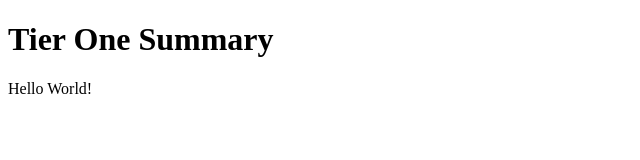
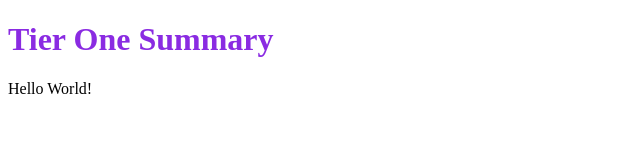
Before and after one commit to toddcmccoy/tier1-summary-video, a plain HTML site: page index.html in a window 1280 px wide. Shown: the whole page, without its empty margins (0-640 px from the left). Drawn offline with Linux system fonts and the light colour scheme.

Commit message:
created CSS file

```diff
--- a/index.html
+++ b/index.html
@@ -4,6 +4,8 @@
     <meta charset="UTF-8">
     <meta http-equiv="X-UA-Compatible" content="IE=edge">
     <meta name="viewport" content="width=device-width, initial-scale=1.0">
+    <!-- link the stylesheet -->
+    <link href="main.css" rel="stylesheet" />
     <title>Tier One Summary</title>
 </head>
 <body>
--- /dev/null
+++ b/main.css
@@ -0,0 +1,3 @@
+h1{
+    color:blueviolet
+}
```
